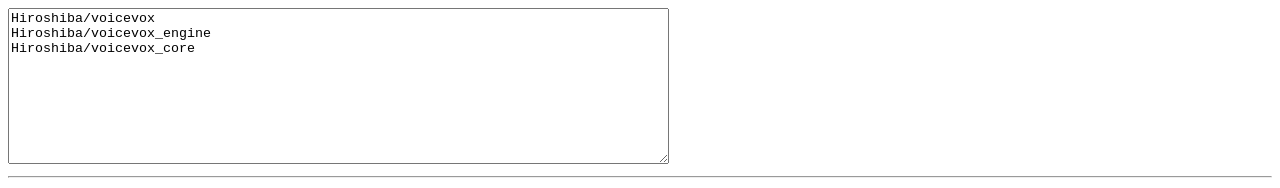
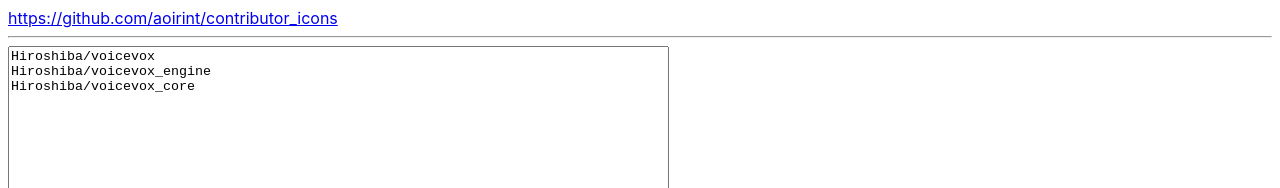
Before and after one commit to aoirint/contributor_icons, a plain HTML site: page index.html in a window 1280 px wide. Shown: the top 188 px of the page. Drawn offline with Linux system fonts and the light colour scheme.

Commit message:
Update index.html

```diff
--- a/index.html
+++ b/index.html
@@ -2,7 +2,10 @@
 <meta name="viewport" content="width=device-width,initial-scale=1">
 
 <style>
-    html { background-color: #FFFFFF; }
+    html {
+        background-color: #FFFFFF;
+        font-family: -apple-system,BlinkMacSystemFont, "Segoe UI", Helvetica,  Arial, sans-serif, "Apple Color Emoji", "Segoe UI Emoji";
+    }
     .user {
     }
     .anchor {
@@ -22,6 +25,10 @@
         font-size: 10pt;
     }
 </style>
+
+<a href="https://github.com/aoirint/contributor_icons">https://github.com/aoirint/contributor_icons</a>
+
+<hr>
 
 <textarea id="text" cols="80" rows="10">
 Hiroshiba/voicevox
```
